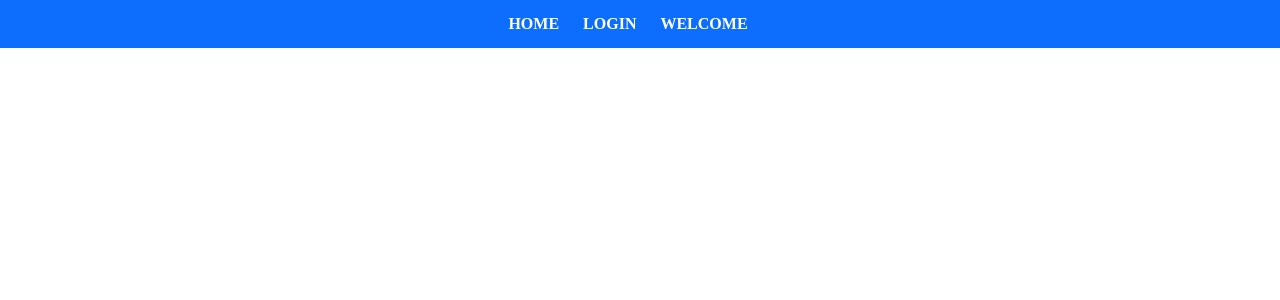
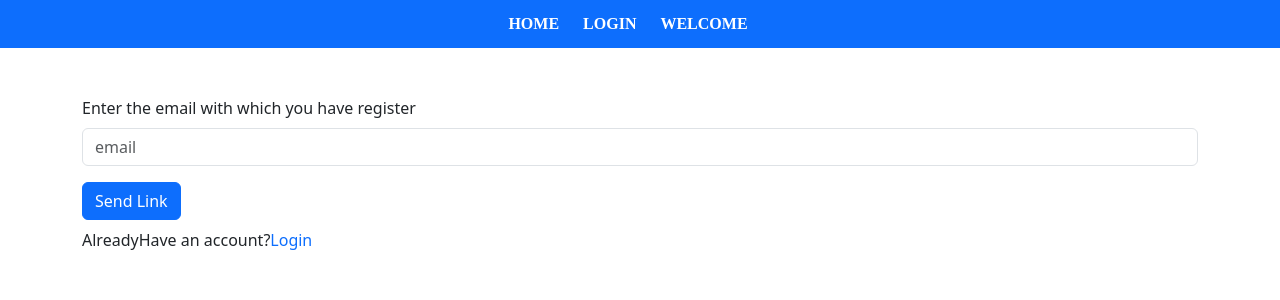
Before and after one commit to roshani2022/Expense-Tracker, a React (Create React App) app: page /ForgotPassWord in a window 1280 px wide. Shown: the top 300 px of the page. Built offline with nearby package versions, Linux system fonts and the light colour scheme.

Commit message:
Forgot Password Workflow

```diff
--- a/src/App.js
+++ b/src/App.js
@@ -6,6 +6,7 @@ import Welcome from "./Component/Pages/Welcome";
 import Root from "./Component/Layout/Root";
 import Home from "./Component/Pages/Home";
 import ProfilePage from "./Component/Pages/ProfilePage";
+import ForgotPassWord from "./Component/Pages/ForgotPassWord";
 
 function App() {
   return (
@@ -24,6 +25,9 @@ function App() {
         <Route path='/ProfilePage'>
           <ProfilePage/>
         </Route>
+        <Route path='/ForgotPassWord'>
+         <ForgotPassWord/>
+        </Route>
        </Switch>
       </Root>
     </BrowserRouter>
--- a/src/Component/Login/Login.js
+++ b/src/Component/Login/Login.js
@@ -1,7 +1,8 @@
 import React, { useContext, useRef, useState } from "react";
 import { Form, Card, Button, Container } from "react-bootstrap";
 import LoginContext from "../Store/LoginContex";
-import { useHistory } from "react-router-dom";
+import { useHistory,Link } from "react-router-dom";
+
 
 const Login = () => {
   const [isLogin, setIsLogin] = useState(true);
@@ -16,6 +17,8 @@ const Login = () => {
   const switchAuthModeHandler = () => {
     setIsLogin((prevState) => !prevState);
   };
+
+
 
   const submitHandler = (event) => {
     event.preventDefault();
@@ -125,13 +128,13 @@ const Login = () => {
               {isLogin ? "Login" : "SignUp"}
             </Button>
 
-            {isLogin ? (
+            {isLogin &&
+              <Link to= '/ForgotPassWord' >
               <Button variant="link" className="mb-2">
                 Forgot Password
               </Button>
-            ) : (
-              ""
-            )}
+              </Link>
+            }
           </div>
         </Form>
       </Card>
--- /dev/null
+++ b/src/Component/Pages/ForgotPassWord.js
@@ -0,0 +1,64 @@
+import React, { useRef, useState } from "react";
+import { Button, Container, Form, Spinner } from "react-bootstrap";
+import { Link } from "react-router-dom";
+
+const ForgotPassWord = () => {
+  const emailRef = useRef();
+  const [loading, setLoading] = useState(false);
+
+  const forgotPassWordHandler = async (event) => {
+    event.preventDefault();
+
+    setLoading(true);
+
+    const email = emailRef.current.value;
+    try {
+      const res = await fetch(
+        "https://identitytoolkit.googleapis.com/v1/accounts:sendOobCode?key=AIzaSyD-KuNBIcej1kXNRbQ4NAShkU3iwVjeguA",
+        {
+          method: "POST",
+          body: JSON.stringify({
+            email: email,
+            requestType: "PASSWORD_RESET",
+          }),
+          headers: {
+            "Content-Type": "application/json",
+          },
+        }
+      );
+
+      const data = await res.json();
+      console.log(data);
+    } catch (error) {
+      console.log(error);
+    }
+    setLoading(false);
+  };
+
+  return (
+    <Container className="d-flex  flex-column  justify-content-center mt-5">
+      <Form onSubmit={forgotPassWordHandler}>
+        <Form.Group className="mb-3" controlId="formBasicPassword">
+          <Form.Label>Enter the email with which you have register</Form.Label>
+          <Form.Control
+            type="email"
+            placeholder="email"
+            ref={emailRef}
+            required
+          />
+        </Form.Group>
+        {loading ? (
+          <Spinner animation="border" size="sm" />
+        ) : (
+          <Button type="submit">Send Link</Button>
+        )}
+      </Form>
+      <div>
+        <p className="mt-2">
+          AlreadyHave an account?<Link to="/Login" style={{ textDecoration: "none"}}>Login</Link>
+        </p>
+      </div>
+    </Container>
+  );
+};
+export default ForgotPassWord;
```
